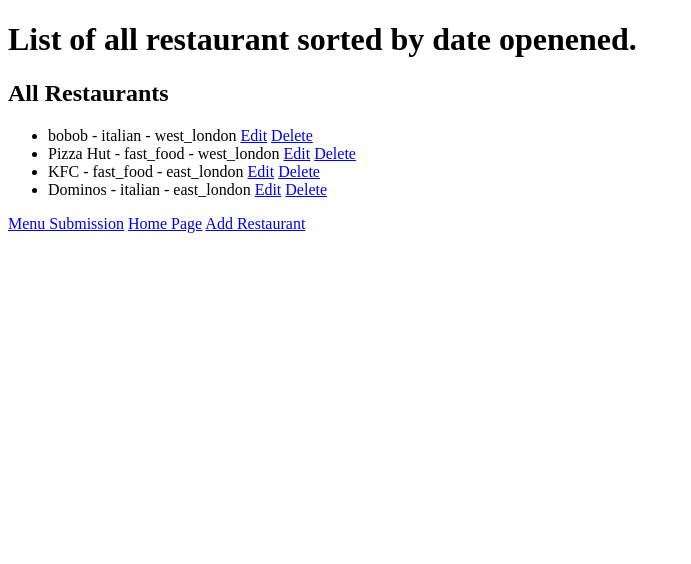
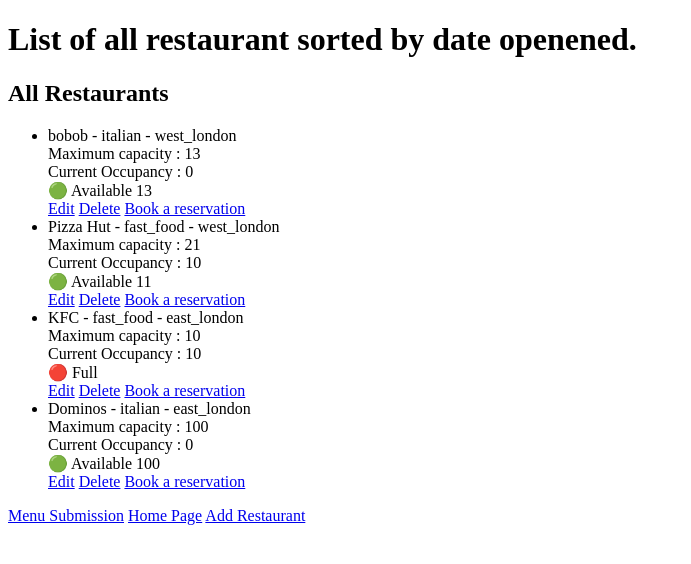
Before and after one commit to CristianDmbr/Store-Management-System, a Django app: page /restaurants/ in a window 1280 px wide. Shown: the top 564 px of the page, without its empty margins (0-691 px from the left). Run offline with Django 5.2, Linux system fonts and the light colour scheme; data comes from the database, SQL or seed files in the repository.

Commit message:
New logic to capacity and restaurant

```diff
--- a/app/admin.py
+++ b/app/admin.py
@@ -17,7 +17,6 @@ class RestaurantAdmin(admin.ModelAdmin):
         "date_opened",
         "location",
         "restaurant_cuisine",
-        "size",
         "capacity",
     )
 
--- a/app/models.py
+++ b/app/models.py
@@ -37,11 +37,33 @@ class Restaurant(models.Model):
     date_opened = models.DateField(null = False, blank = False)
     location = models.CharField( max_length = 200, choices = LOCATIONS_CHOICES)
     restaurant_cuisine = models.CharField( max_length = 200, choices = RESTAURANT_CUISINES )
-    size = models.IntegerField()
     capacity = models.IntegerField()
+
+    # How does self.reservations works? Because we made a Foreing key inside of the Reservation class to the Restaurant,
+    # we automatically have a manager tool / query interface as self.reservation_set (by default). We renamed the reversed relationship
+    # in the reservation to reservation from reservation_set.
+    @property
+    def current_occupancy(self):
+        return sum(
+            r.number_of_people for r in self.reservations.filter(is_active = True)
+        )
+
+    @property
+    def remaining_spots(self):
+        return self.capacity - self.current_occupancy
+
+    @property
+    def is_full(self):
+        return self.current_occupancy >= self.capacity
 
     def __str__(self):
         return f"{self.restaurant_name}"
+
+class Reservation(models.Model):
+    name_of_reservation = models.CharField(max_length=200, null = False, blank = False)
+    restaurant = models.ForeignKey(Restaurant, on_delete = models.CASCADE, related_name = "reservations")
+    number_of_people = models.IntegerField()
+    is_active = models.BooleanField(default = True)
 
 
 class Staff(models.Model):
--- a/app/templates/restaurant_list.html
+++ b/app/templates/restaurant_list.html
@@ -11,8 +11,22 @@
             {% for restaurant in restaurants %}
                 <li>
                     {{ restaurant.restaurant_name }} - {{ restaurant.restaurant_cuisine }} - {{ restaurant.location }}
+
+                    <br>
+                    Maximum capacity : {{restaurant.capacity}}
+                    <br>
+                    Current Occupancy : {{restaurant.current_occupancy}}
+                    <br>
+                    {% if restaurant.is_full %}
+                        🔴 Full
+                    {% else %}
+                        🟢 Available {{restaurant.remaining_spots}}
+                    {% endif %}
+                    <br>
+
                     <a href="{% url 'restaurant_edit' restaurant.pk %}">Edit</a>
                     <a href="{% url 'restaurant_delete' restaurant.pk %}">Delete</a>
+                    <a href="{% url 'create_reservation' restaurant.pk %}">Book a reservation</a>
                 </li>
             {% empty %}
                 <li>No restaurants yet.</li>
--- a/app/views.py
+++ b/app/views.py
@@ -1,6 +1,6 @@
 from django.shortcuts import render, redirect
-from .models import Restaurant, Staff, Shift, MenuItem
-from .forms import RestaurantForm, MenuItemForm, StaffForm, ShiftForm, MenuItemForm
+from .models import Restaurant, Staff, Shift, MenuItem, Reservation
+from .forms import RestaurantForm, MenuItemForm, StaffForm, ShiftForm, MenuItemForm, ReservationForm
 from django.views.generic import ListView,CreateView, UpdateView, DeleteView
 from django.views.generic.edit import FormMixin
 from django.urls import reverse_lazy
@@ -98,6 +98,12 @@ class RestaurantUpdate(UpdateView):
 class RestaurantDelete(DeleteView):
     model = Restaurant
     template_name = "restaurant_delete.html"
+    success_url = reverse_lazy("restaurant_list")
+
+class ReservationCreateView(CreateView):
+    model = Reservation
+    form_class = ReservationForm
+    template_name = "create_reservation.html"
     success_url = reverse_lazy("restaurant_list")
 
 ######################################################___Menu List ___######################################################
--- a/store/urls.py
+++ b/store/urls.py
@@ -46,6 +46,7 @@ urlpatterns = [
     path("restaurants_add",views.RestaurantCreate.as_view(), name = "restaurant_create"),
     path("restaurant/<int:pk>/edit",views.RestaurantUpdate.as_view(), name = "restaurant_edit"),
     path("restaurant/<int:pk>/delete",views.RestaurantDelete.as_view(),name = "restaurant_delete"),
+    path("reservation/<int:restaurant_id>/create",views.ReservationCreateView.as_view(), name = "create_reservation"),
 
     path("staff/",views.StaffView.as_view(), name = "staff_view"),
     path("staff_list/",views.StaffList.as_view(),name = "staff_list"),
```
Also changed, not shown: app/docs/LEARNING.md (+7 -0 lines), app/forms.py (+5 -14 lines), app/templates/create_reservation.html (added, +14 -0 lines), app/migrations/0003_remove_restaurant_size_reservation.py (added), app/migrations/0004_auto_20260330_2139.py (added), db.sqlite3.
